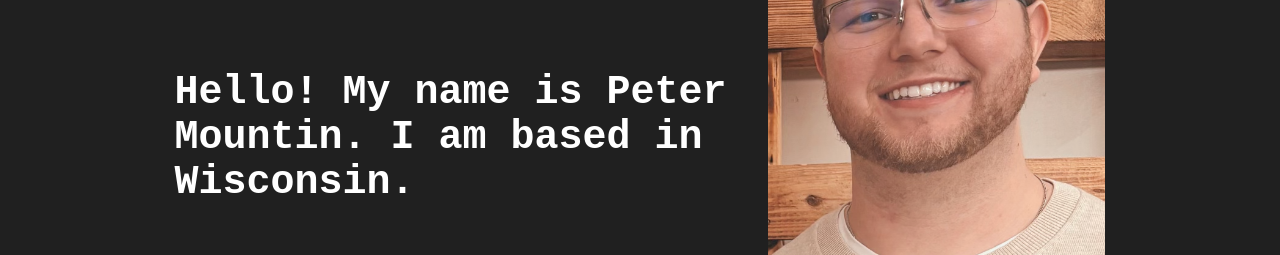
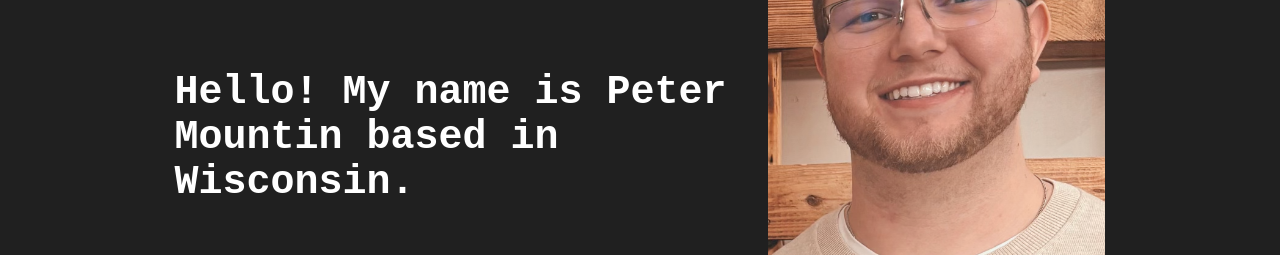
Before and after one commit to ImCrimP/portfolio, a React (Vite) app in the folder portfolio/: page / in a window 1280 px wide. Shown: the part 299-554 px from the top of the page. Built offline with nearby package versions, Linux system fonts and the light colour scheme.

Commit message:
fixed typo

```diff
--- a/portfolio/src/components/pages/Home.jsx
+++ b/portfolio/src/components/pages/Home.jsx
@@ -13,7 +13,7 @@ export default function Home() {
       {" "}
       <div className="pic-with-text">
         <p className="home-text">
-          Hello! My name is Peter Mountin. I am based in Wisconsin.
+          Hello! My name is Peter Mountin based in Wisconsin.
         </p>
         <div className="profile-right">
           <div className="profile-pic-container">
```
